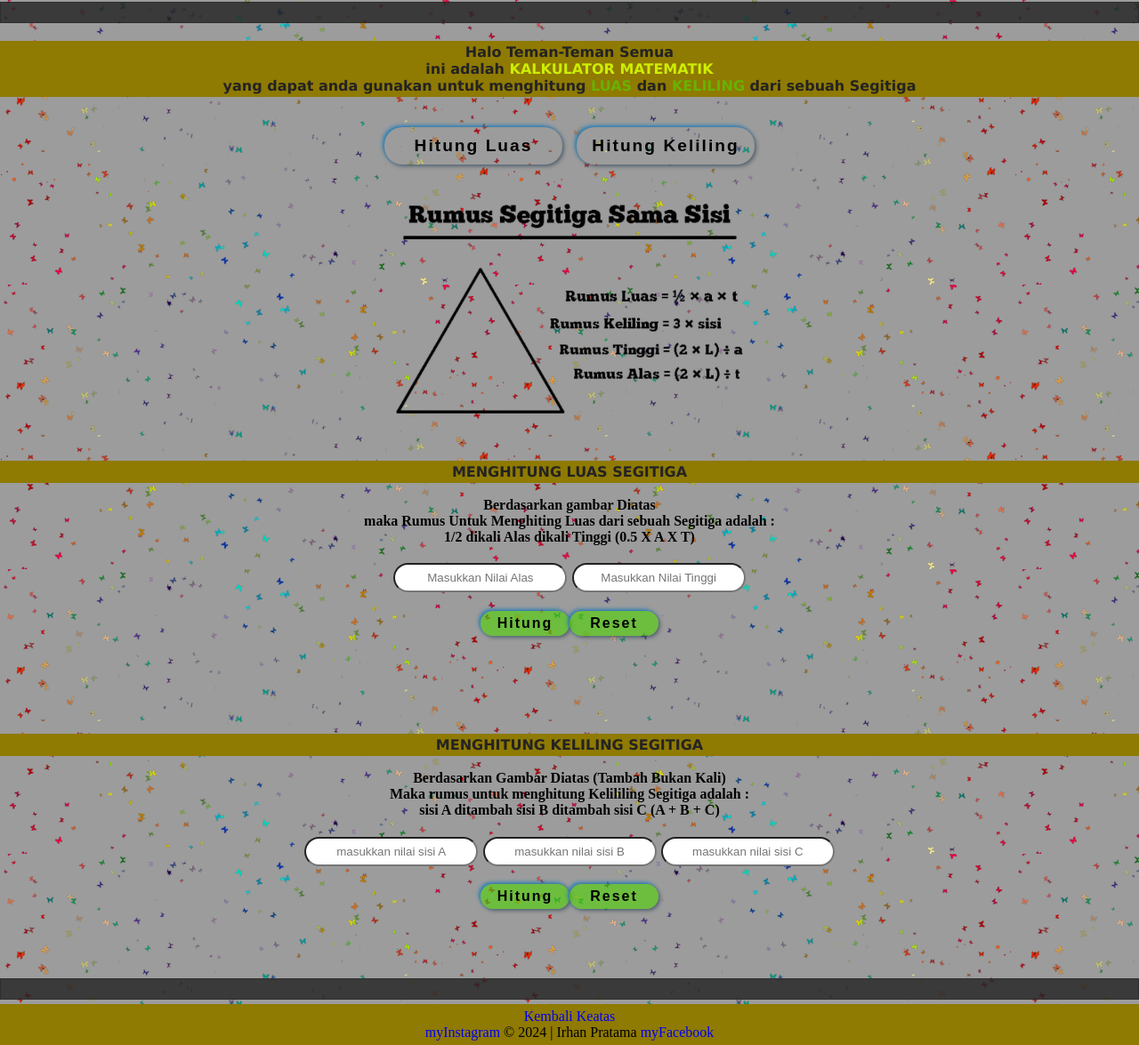
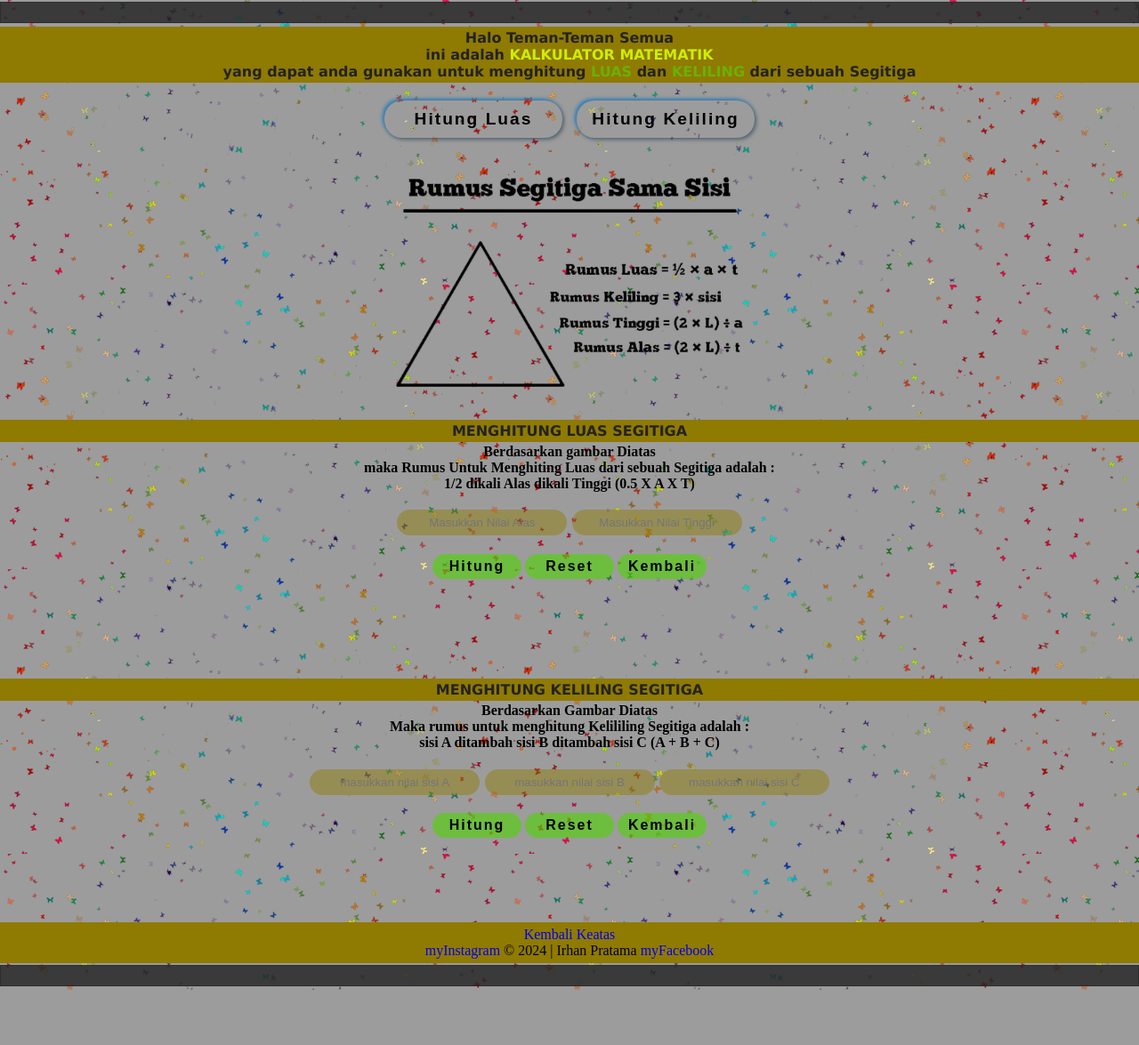
Before and after one commit to revou-fundamental-course/25-dec-23-irhnprtm, a plain HTML site: page index.html in a window 1280 px wide. Shown: the whole page at 89% size. After the commit the page ends 1113 px from the top, so only its background shows below. Drawn offline with Linux system fonts and the light colour scheme.

Commit message:
perbaikan elemen

```diff
--- a/css/style.css
+++ b/css/style.css
@@ -8,6 +8,7 @@
 
 * {
   text-align: center;
+  scroll-behavior: smooth;
   margin: 0;
   padding: 0;
   text-decoration: none;
@@ -42,8 +43,7 @@ h2 {
   padding: 3px;
   font-family: Verdana, Geneva, Tahoma, sans-serif;
   color: var(--txt-color);
-  text-align: center;
-  margin: 1rem 0;
+  margin: 0 0 2px 0;
   font-size: 1rem;
 }
 h2 .matematik,
@@ -71,7 +71,9 @@ h2 .luas,
   right: auto;
   bottom: auto;
   border-radius: 3px;
-  background: var(--button-color);
+  background-color: #8f7a02a9;
+  justify-content: center;
+  background-repeat: no-repeat;
   opacity: 100%;
   transform: scale(1);
 }
@@ -103,63 +105,27 @@ h2 .luas,
 }
 /* button Pilihan End */
 
-/* button luas segitiga start */
-.bls {
+.btn-luas-segitiga {
   font-weight: 600;
   letter-spacing: 2px;
-  font-size: 1.2em;
+  font-size: 1em;
   width: 200px;
-  border: none;
-  margin: 0 8px;
+  border: 1px;
   border-radius: 20px;
-  padding: 10px;
+  padding: 5px;
   position: relative;
-  background: none;
-  box-shadow: 2px 2px 4px rgba(44, 62, 80, 0.6),
-    -2px -2px 4px rgba(41, 128, 185, 1);
+  background: var(--button-color);
+  border-radius: 500px;
+  position: relative;
+  width: 100px;
+  margin: auto;
 }
 
-.bls:hover {
+.btn-luas-segitiga:hover {
   background-color: #8f7a02;
 }
-/* button luas segitiga end */
 
-/* button keliling segitiga start */
-.hkl {
-  font-weight: 600;
-  letter-spacing: 2px;
-  font-size: 1.2em;
-  width: 200px;
-  border: none;
-  border-radius: 20px;
-  padding: 10px;
-  position: relative;
-  background: none;
-  box-shadow: 2px 2px 4px rgba(44, 62, 80, 0.6),
-    -2px -2px 4px rgba(41, 128, 185, 1);
-}
-
-.hkl:hover {
-  background-color: #8f7a02;
-}
-/* button keliling segitiga End */
-
-/* hitung luas */
-.hitungluas {
-  display: inline-block;
-  justify-content: center;
-  align-items: center;
-}
-input {
-  text-decoration: none;
-  border-radius: 30px;
-  padding: 7px;
-  margin: 0.2em;
-  text-align: center;
-}
-
-.bls,
-.hkl {
+.btn-keliling-segitiga {
   font-weight: 600;
   letter-spacing: 2px;
   font-size: 1em;
@@ -173,6 +139,34 @@ input {
   position: relative;
   width: 100px;
   margin: auto;
+}
+
+.btn-keliling-segitiga:hover {
+  background-color: #8f7a02;
+}
+
+.hitungluas {
+  color: rgb(43, 43, 43);
+  display: inline-block;
+  justify-content: center;
+  align-items: center;
+}
+
+.hitungkeliling {
+  color: rgb(43, 43, 43);
+  display: inline-block;
+  justify-content: center;
+  align-items: center;
+}
+
+input {
+  text-decoration: none;
+  border-radius: 30px;
+  padding: 7px;
+  margin: 0.2em;
+  text-align: center;
+  border: none;
+  background-color: #8f7a0275;
 }
 
 /* h3 hasil start*/
--- a/index.html
+++ b/index.html
@@ -43,6 +43,8 @@
         alt="gambar rumus hitung luas dan keliling segitiga"
       />
     </div>
+
+    <div class="container-utama">
       <br />
       <!-- input tipe hitung luas -->
       <h2 id="mls">MENGHITUNG LUAS SEGITIGA</h2>
@@ -63,8 +65,17 @@
           </tr>
           <br />
           <tr>
-          <button class="bls" onclick="hitungluas()">Hitung</button>
-          <button class="bls" onclick="resetform()">Reset</button>
+            <div>
+              <button class="btn-luas-segitiga" onclick="hitungluas()">
+                Hitung
+              </button>
+              <button class="btn-luas-segitiga" onclick="resetform()">
+                Reset
+              </button>
+              <a href="#top">
+                <button class="btn-luas-segitiga">Kembali</button>
+              </a>
+            </div>
             <br />
             <h3 id="tampilkanhasil">
               <br id="spaci" />
@@ -79,7 +90,7 @@
 
       <h2 id="mks">MENGHITUNG KELILING SEGITIGA</h2>
       <h4>
-      Berdasarkan Gambar Diatas <span>(Tambah Bukan Kali)</span>
+        Berdasarkan Gambar Diatas
         <br />
         Maka rumus untuk menghitung Kelililing Segitiga adalah :
         <br />
@@ -96,8 +107,17 @@
           </tr>
           <br />
           <tr>
-          <button class="hkl" onclick="hitungkeliling()">Hitung</button>
-          <button class="hkl" onclick="resetform2()">Reset</button>
+            <div>
+              <button class="btn-keliling-segitiga" onclick="hitungkeliling()">
+                Hitung
+              </button>
+              <button class="btn-keliling-segitiga" onclick="resetform2()">
+                Reset
+              </button>
+              <a href="#top">
+                <button class="btn-keliling-segitiga">Kembali</button>
+              </a>
+            </div>
             <br />
             <h3 id="tampilkanhasil2">
               <br id="spaci1" />
@@ -107,10 +127,7 @@
           </tr>
         </table>
       </div>
-    <marquee behavior="scroll" direction="left" scrollamount="10"
-      >Terimakasih Saya Ucapkan Pada <span>REVOU</span> Untuk Ilmunya yang
-      Bermanfaat
-    </marquee>
+    </div>
     <footer>
       <a href="#top">Kembali Keatas</a>
       <br />
@@ -122,6 +139,10 @@
         myFacebook</a
       >
     </footer>
+    <marquee behavior="scroll" direction="left" scrollamount="9"
+      >Terimakasih Saya Ucapkan Pada <span>REVOU</span> Untuk Ilmunya yang
+      Bermanfaat
+    </marquee>
     <script type="text/javascript" src="js/script.js"></script>
   </body>
 </html>
```
Lines whose indentation alone changed are shown as unchanged.
